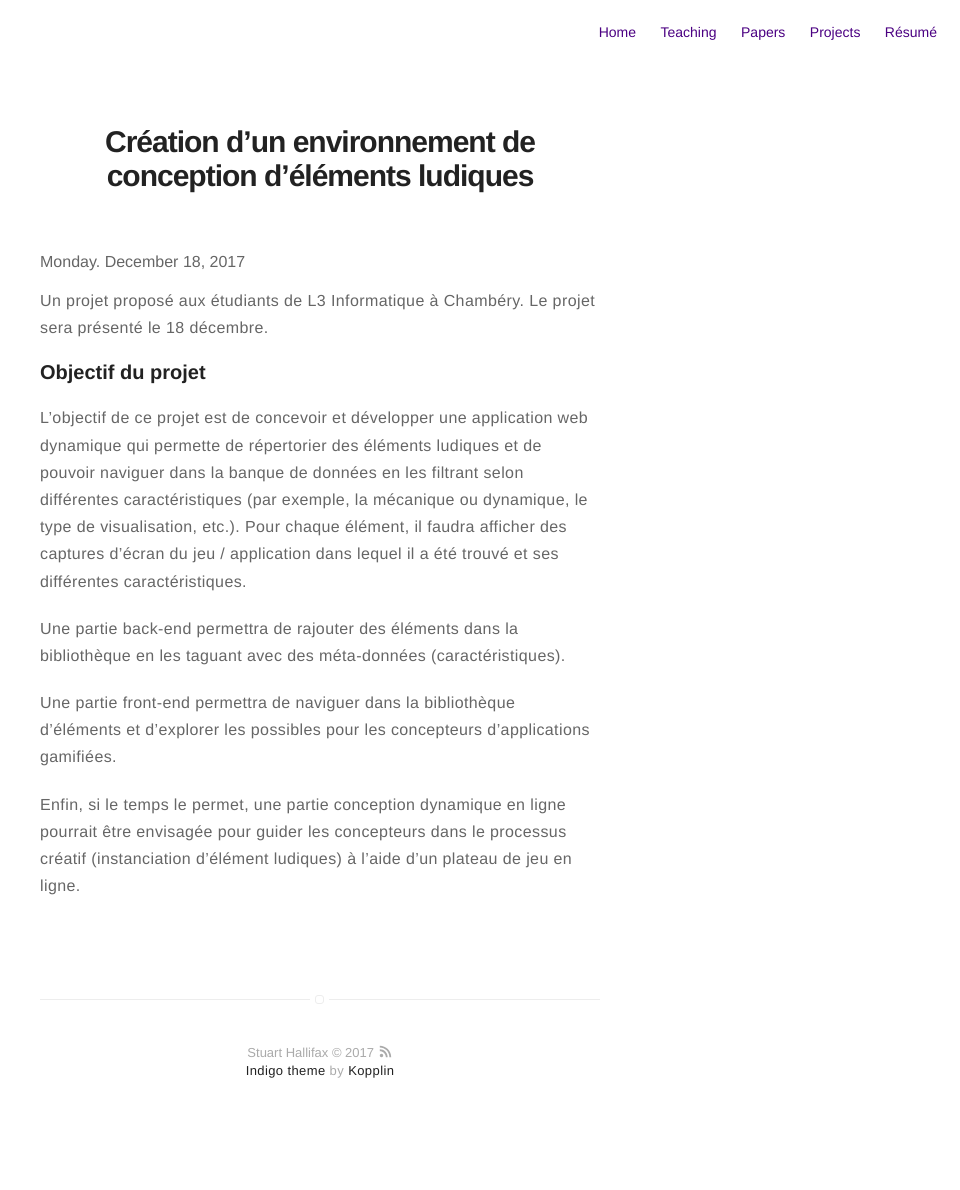
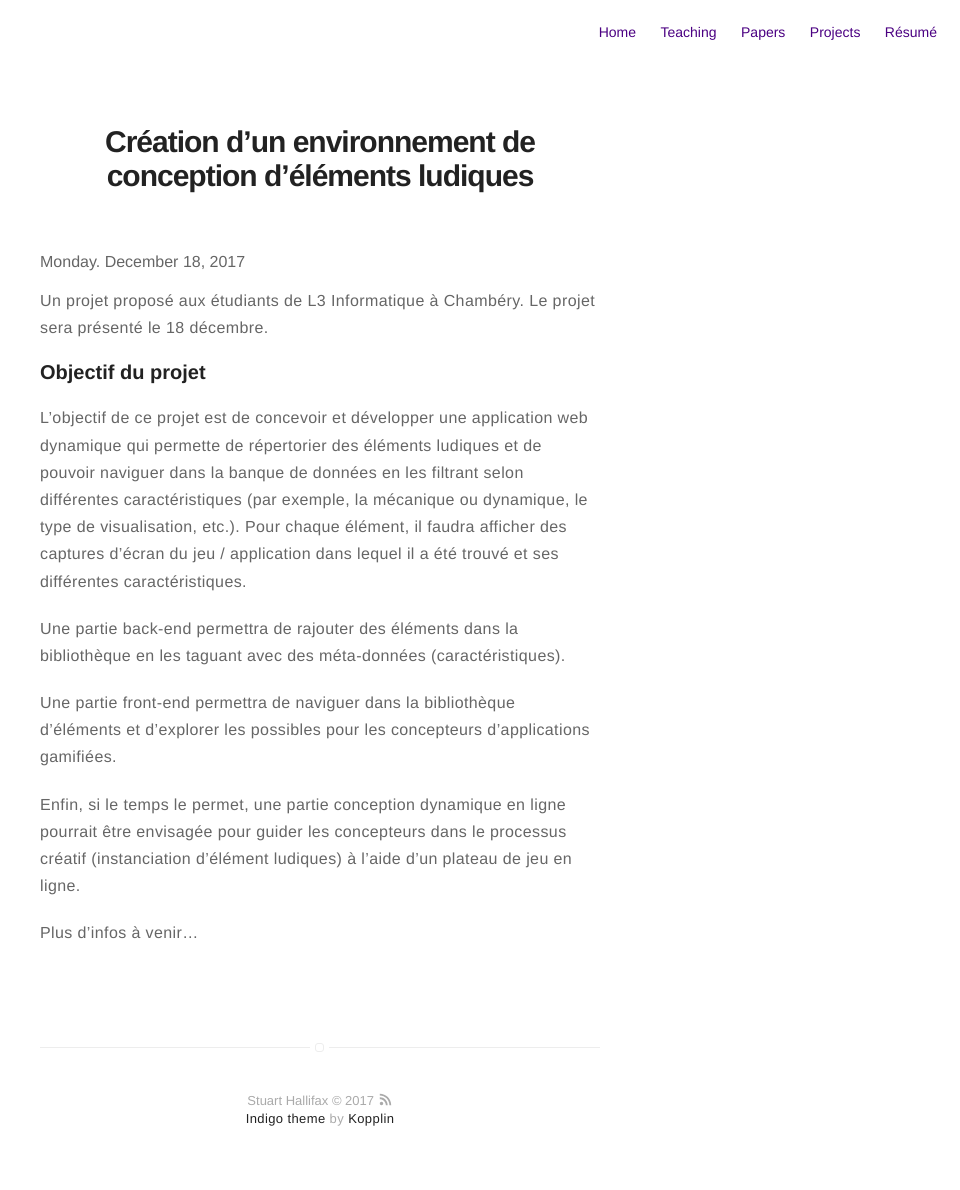
Before and after one commit to Therberus/therberus.github.io, a Jekyll site: the page built from _posts/2017-12-18-EnvironnementDeConception.markdown, in a window 1280 px wide. Shown: the whole page, without its empty margins (320-1280 px from the left). Built offline with Jekyll 4.4.1, drawn with Linux system fonts in a browser that asks for light colours; before the commit the page ends 1142 px from its top, so only the background shows below that.

Commit message:
Added post about ChamberyProject

```diff
--- a/_posts/2017-12-18-EnvironnementDeConception.markdown
+++ b/_posts/2017-12-18-EnvironnementDeConception.markdown
@@ -17,3 +17,5 @@ Une partie back-end permettra de rajouter des éléments dans la bibliothèque e
 Une partie front-end permettra de naviguer dans la bibliothèque d’éléments et d’explorer les possibles pour les concepteurs d’applications gamifiées.
 
 Enfin, si le temps le permet, une partie conception dynamique en ligne pourrait être envisagée pour guider les concepteurs dans le processus créatif (instanciation d’élément ludiques) à l’aide d’un plateau de jeu en ligne.
+
+Plus d'infos à venir...
```
